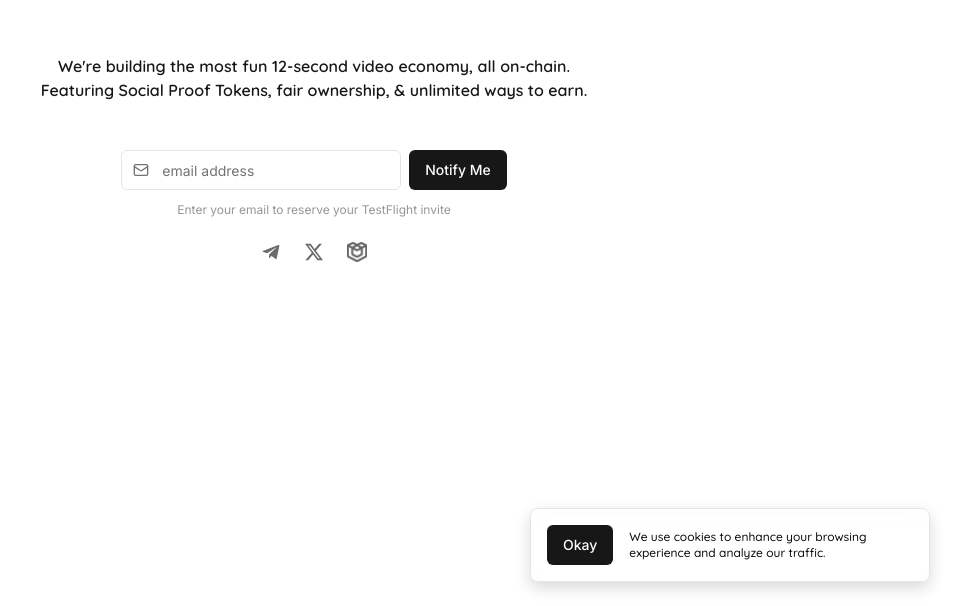
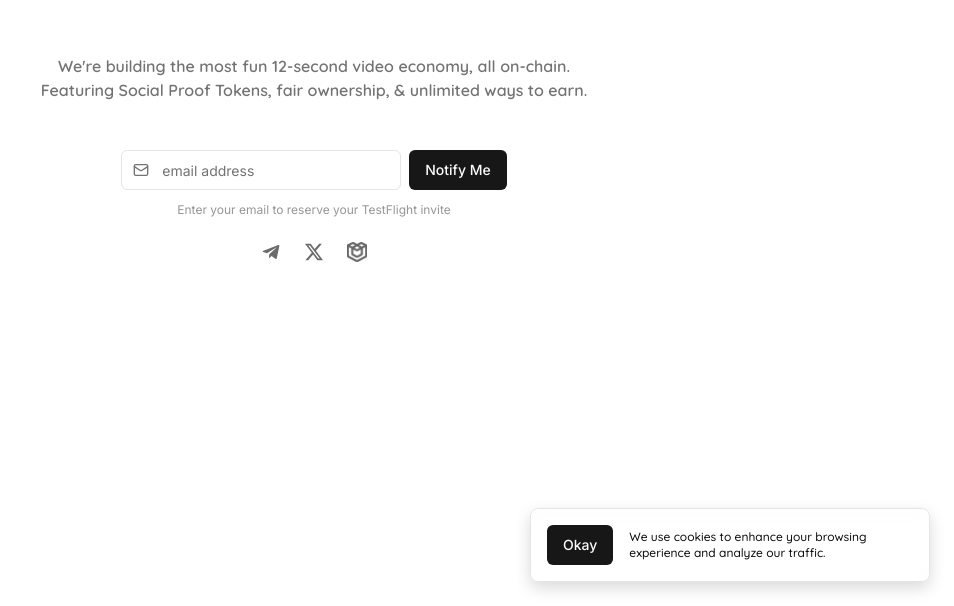
Before and after one commit to The-Social-Proof-Foundation/dripdrop-frontend, a Next.js app: page / in a window 1280 px wide. Shown: the part 194-800 px from the top of the page, without its empty margins (326-1280 px from the left). Built offline with nearby package versions, Linux system fonts and the light colour scheme; no server answers.

Commit message:
Update page.tsx

```diff
--- a/app/page.tsx
+++ b/app/page.tsx
@@ -54,7 +54,7 @@ export default function Home() {
                   <span className="font-quicksand font-bold text-3xl md:text-5xl lg:text-6xl xl:text-7xl">that you actually own.</span>
                 </h1> */}
 
-                <p className="font-quicksand font-semibold pt-[140px] md:pt-0 text-sm md:text-base text-primary mb-6 max-w-sm md:max-w-xl lg:max-w-2xl mx-auto select-text pointer-events-auto">
+                <p className="font-quicksand font-semibold pt-[140px] md:pt-0 text-sm md:text-base text-muted-foreground mb-6 max-w-sm md:max-w-xl lg:max-w-2xl mx-auto select-text pointer-events-auto">
                   We&apos;re building the most fun 12-second video economy, all on-chain. <br className="hidden md:inline" />Featuring Social Proof Tokens, fair ownership, & unlimited ways to earn.
                 </p>
             </div>
```
